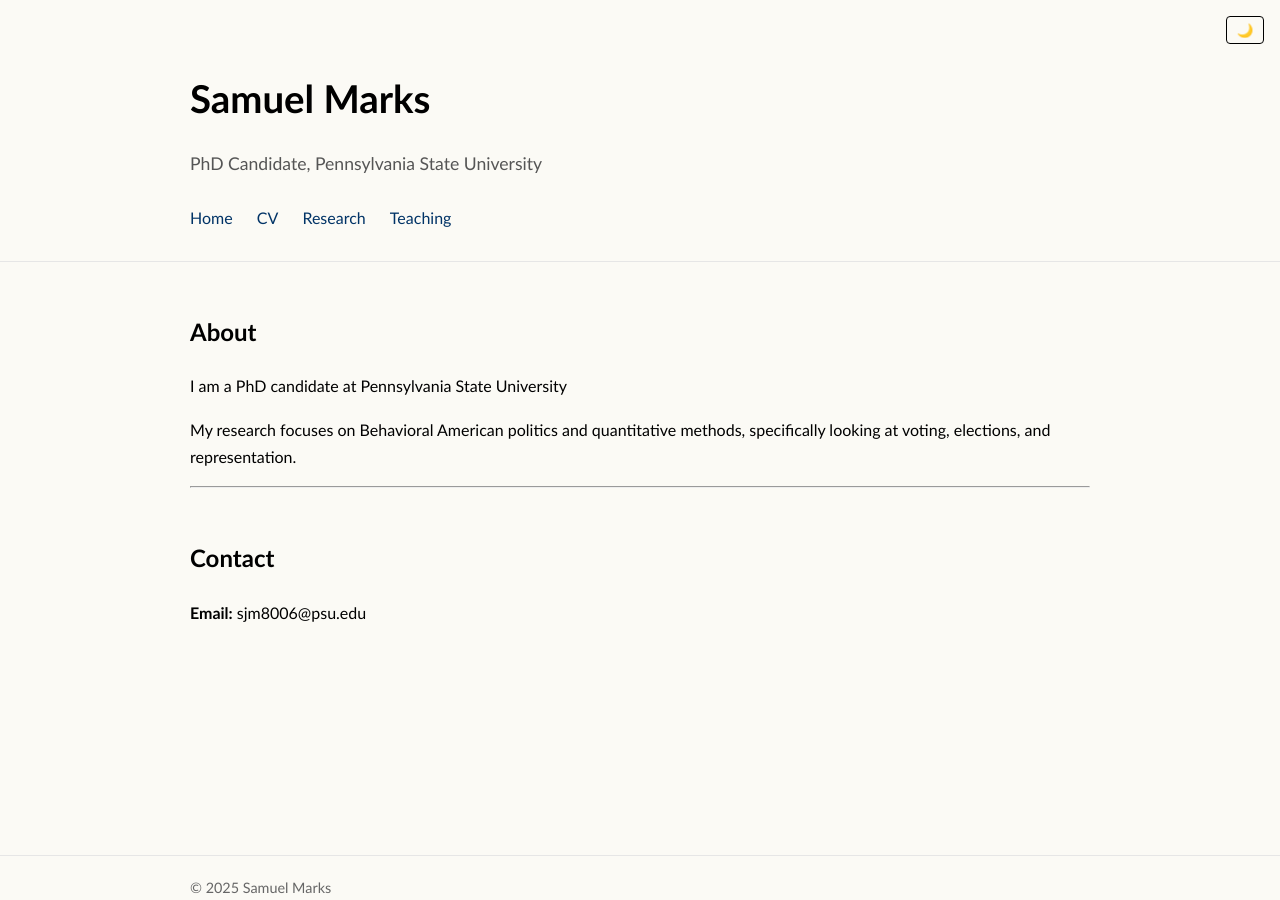
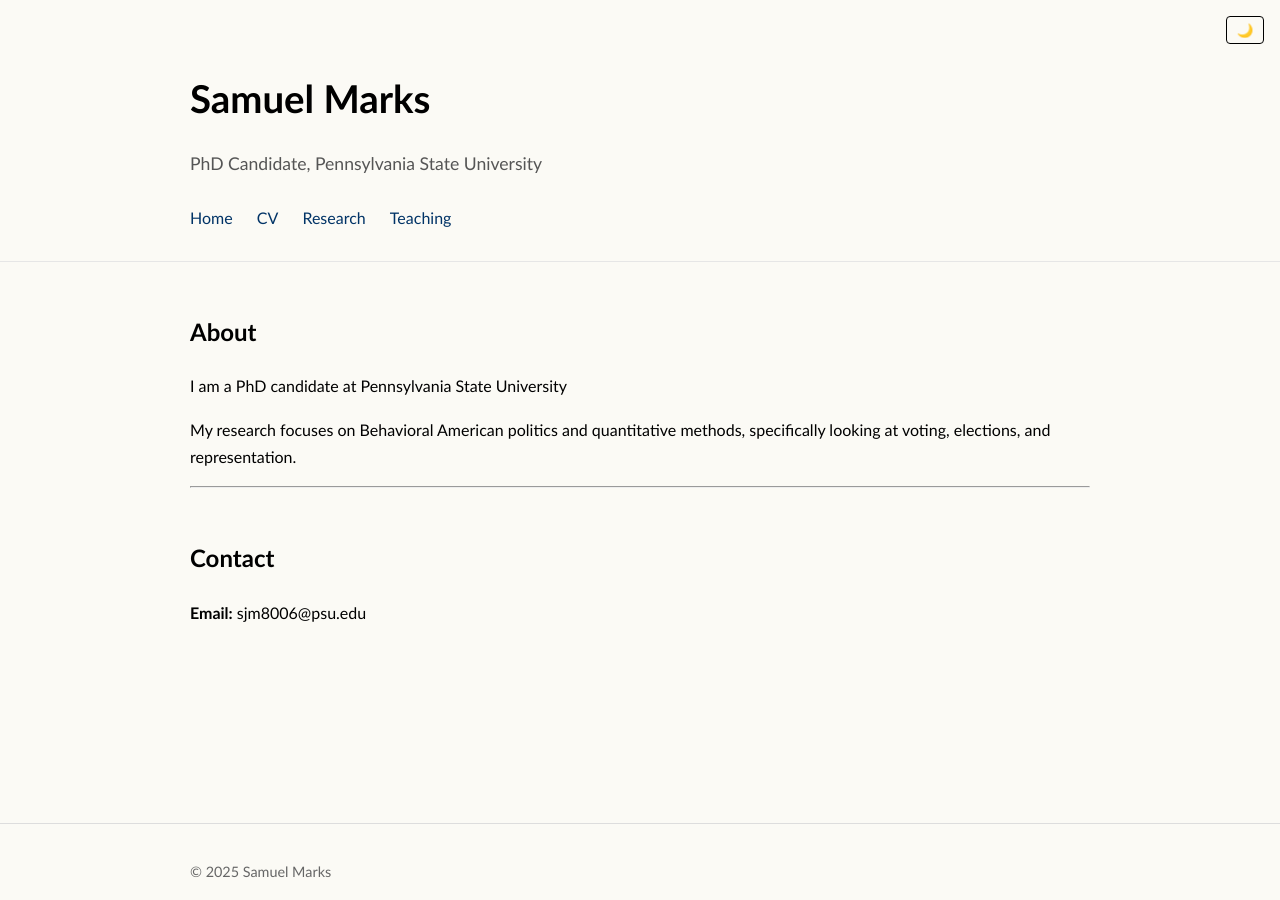
Before and after one commit to SamuelJMarks/SamuelJMarks.github.io, a Jekyll site: the page built from index.md, in a window 1280 px wide. Built offline with Jekyll 4.4.1, drawn with Linux system fonts in a browser that asks for light colours.

Commit message:
Refactor CSS for faculty-style academic design

```diff
--- a/assets/style.css
+++ b/assets/style.css
@@ -151,3 +151,14 @@ main {
   flex: 1;
   text-align: left;
 }
+
+
+.site-footer {
+  width: 100%;
+  border-top: 1px solid #ddd;
+  margin-top: 2rem;
+}
+
+.site-footer .container {
+  padding: 1rem 0;
+}
```
